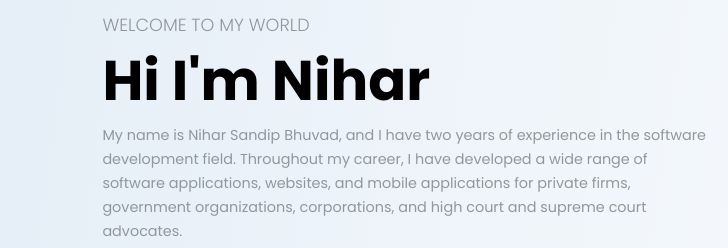
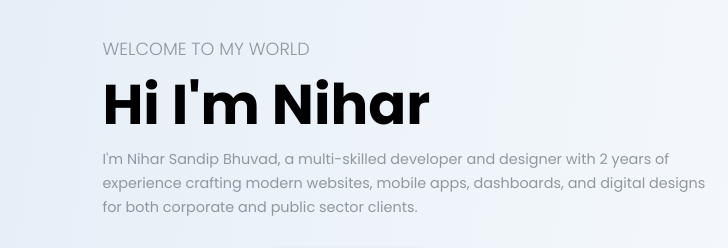
Before and after one commit to niharbhuvad/Personal-Portfolio, a plain HTML site: page index.html in a window 1280 px wide. Shown: the part 188-436 px from the top of the page, 0-728 px from the left. Drawn offline with nearby package versions, Linux system fonts and the light colour scheme; files whose address does not match are found by name.

Commit message:
second change

```diff
--- a/index.html
+++ b/index.html
@@ -39,8 +39,7 @@
                 <h2>Software Engineer</h2>
             </div> -->
 
-            <p>My name is Nihar Sandip Bhuvad, and I have two years of experience in the software development field. Throughout my career, I have developed a wide range of software applications, websites, and mobile applications for private firms, government organizations, corporations, and high court and supreme court advocates.</p>
-
+            <p>I'm Nihar Sandip Bhuvad, a multi-skilled developer and designer with 2 years of experience crafting modern websites, mobile apps, dashboards, and digital designs for both corporate and public sector clients.</p>
             <div class="btn-box">
                 <a href="mailto:bhuvadnihar56@mail.com?subject=Opportunity%20to%20Collaborate&body=Hi%20Nihar%2C%0A%0AI%20came%20across%20your%20portfolio%20and%20was%20really%20impressed%20with%20your%20work.%20We%20would%20like%20to%20discuss%20a%20potential%20opportunity%20to%20hire%20you%20for%20our%20project.%0A%0ALooking%20forward%20to%20hearing%20from%20you.%0A%0ABest%20regards%2C%0A[Your%20Name]" class="btn">
     Hire Me Now! <i class="fi fi-rr-angle-small-right"></i>
```
